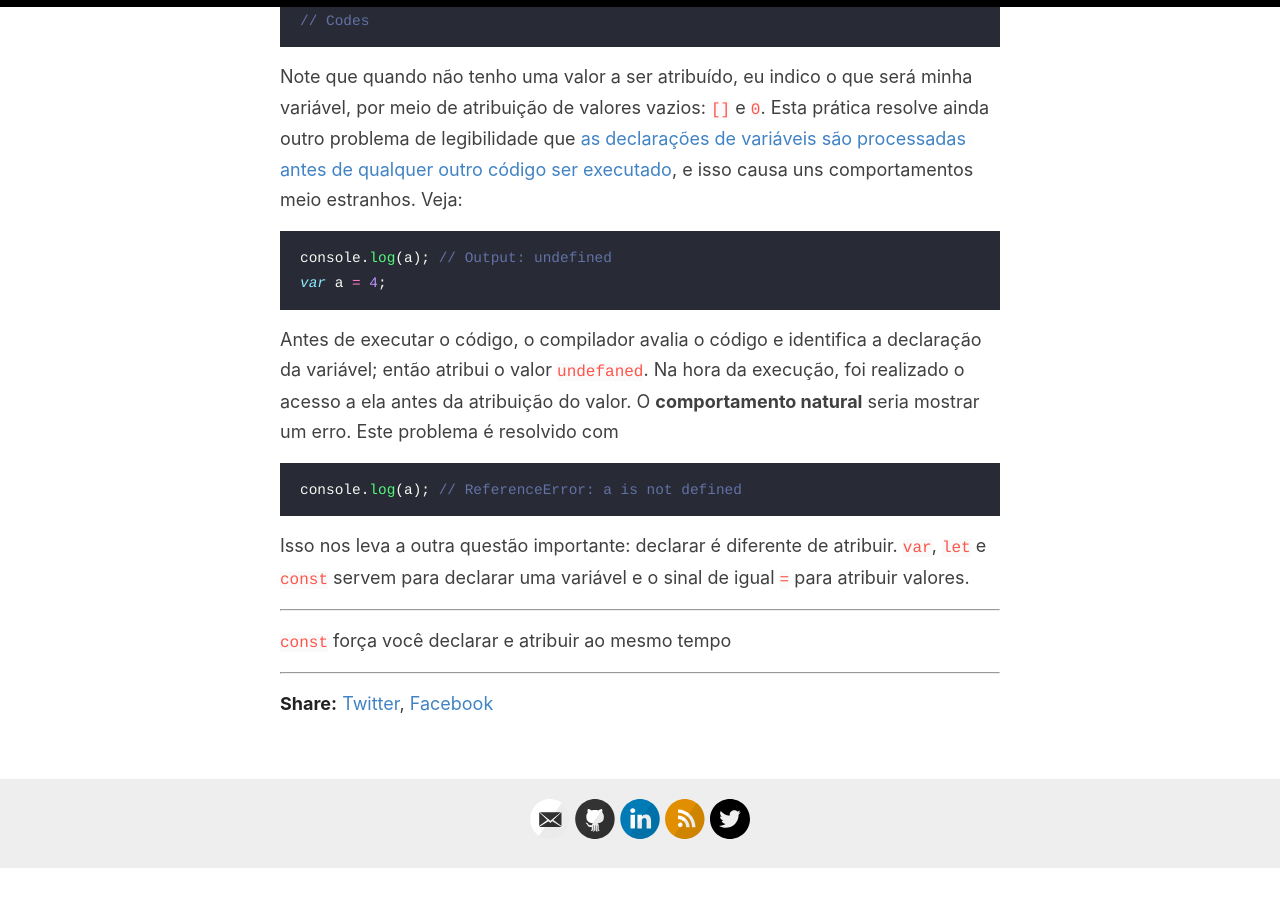
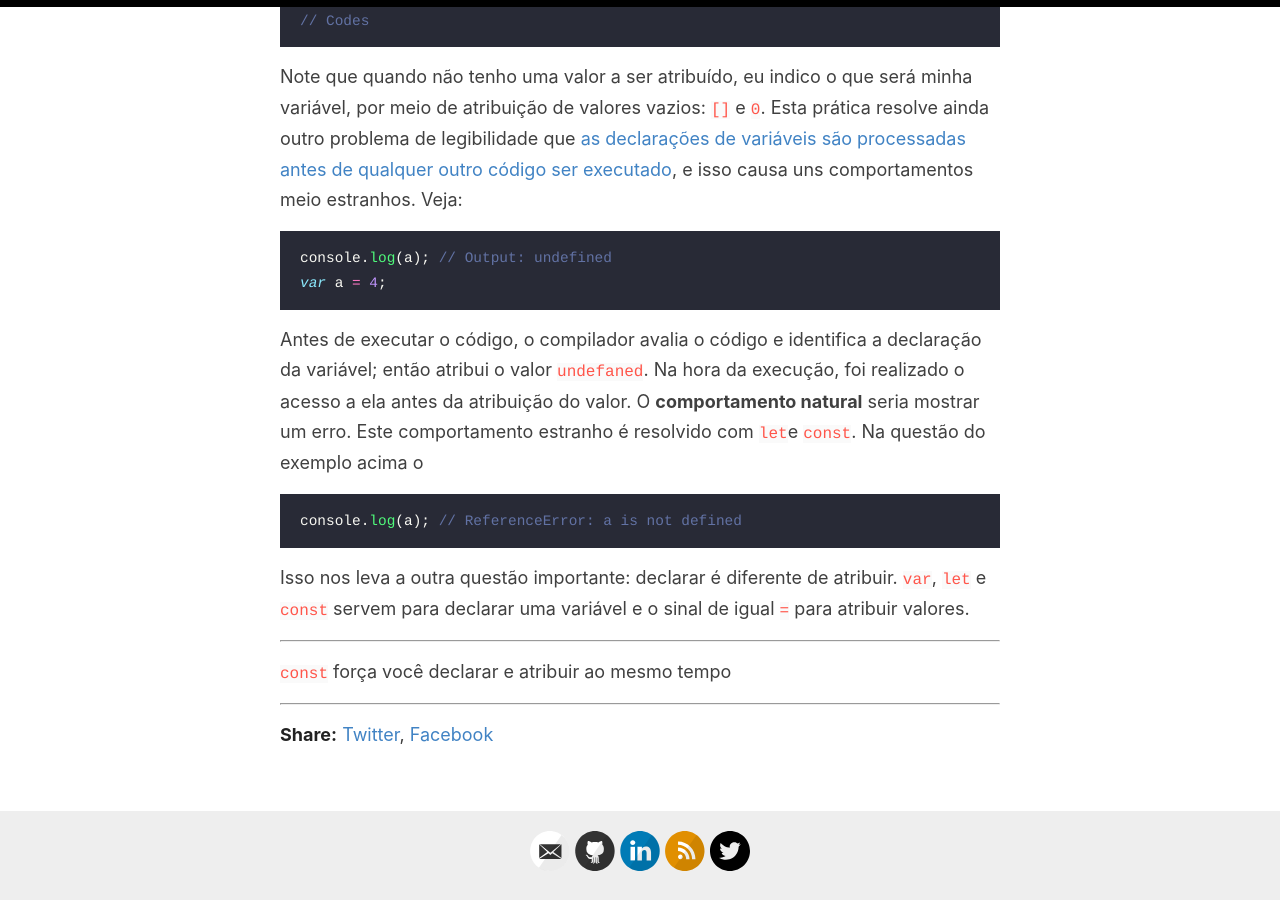
Before and after one commit to mrgenesis/mrgenesis, a Jekyll site: the page built from _posts/2020-04-19-Domine-Tudo-Sobre-var-let-e-const.md, in a window 1280 px wide and 900 px high, scrolled down 5865 px. Built offline with Jekyll 4.4.1, drawn with Linux system fonts in a browser that asks for light colours; comment, search, counter and statistics services are not loaded; before the commit the page ends 6734 px from its top, so only the background shows below that.

Commit message:
_posts/2020-04-19-Domine-Tudo-Sobre-var-let-e-const.md updated from https://stackedit.io/

````diff
--- a/_posts/2020-04-19-Domine-Tudo-Sobre-var-let-e-const.md
+++ b/_posts/2020-04-19-Domine-Tudo-Sobre-var-let-e-const.md
@@ -173,7 +173,7 @@ console.log(a); // Output: undefined
 var a = 4;
 ```
 Antes de executar o código, o compilador avalia o código e identifica a declaração da variável; então atribui o valor `undefaned`. Na hora da execução, foi realizado o acesso a ela antes da atribuição do valor.
-O **comportamento natural** seria mostrar um erro. Este problema é resolvido com
+O **comportamento natural** seria mostrar um erro. Este comportamento estranho é resolvido com `let`e `const`. Na questão do exemplo acima o
 ```js
 console.log(a); // ReferenceError: a is not defined
 ```
````
Also changed, not shown: other parts of _posts/2020-04-19-Domine-Tudo-Sobre-var-let-e-const.md (+1 -1 lines).
